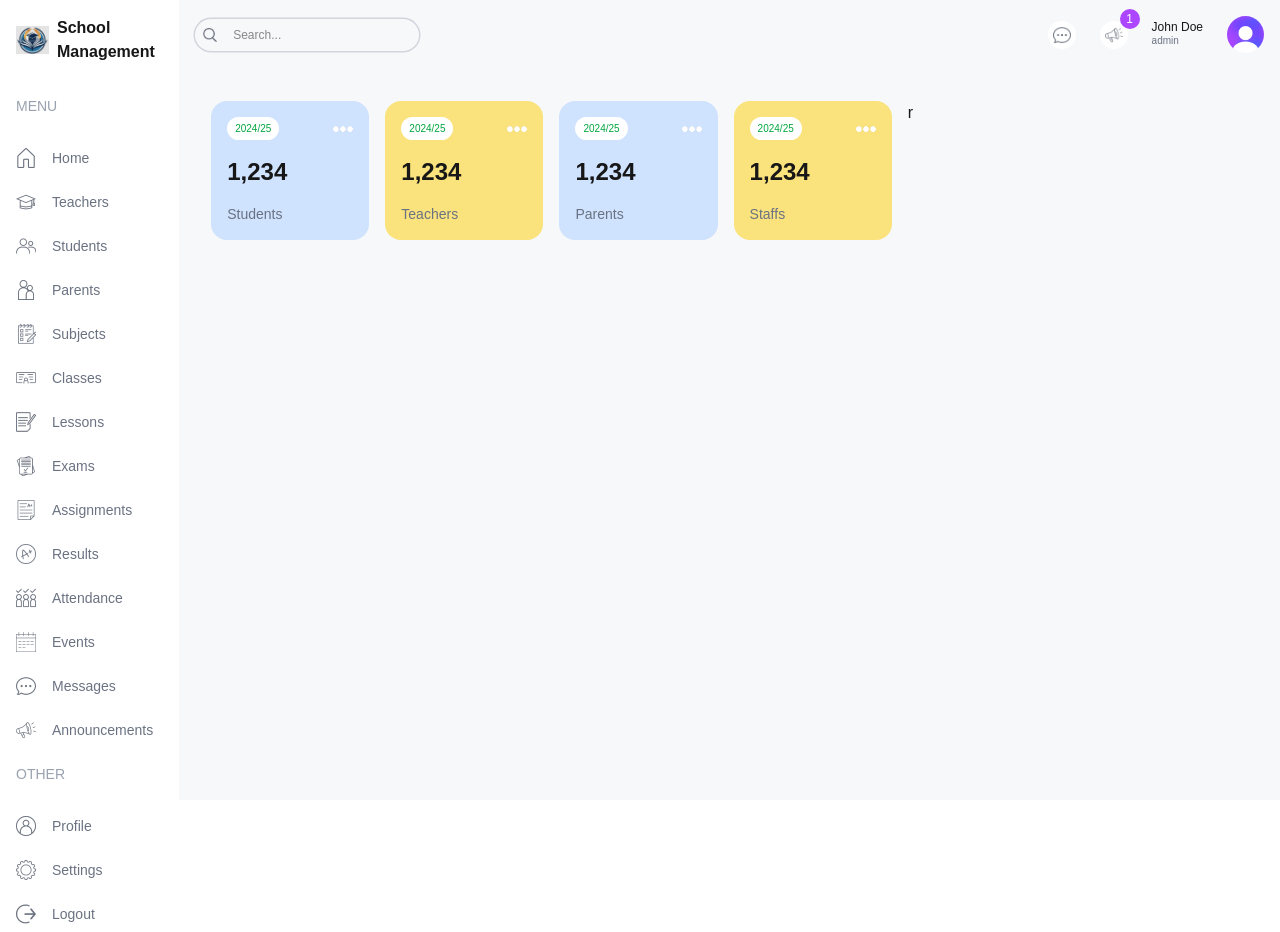
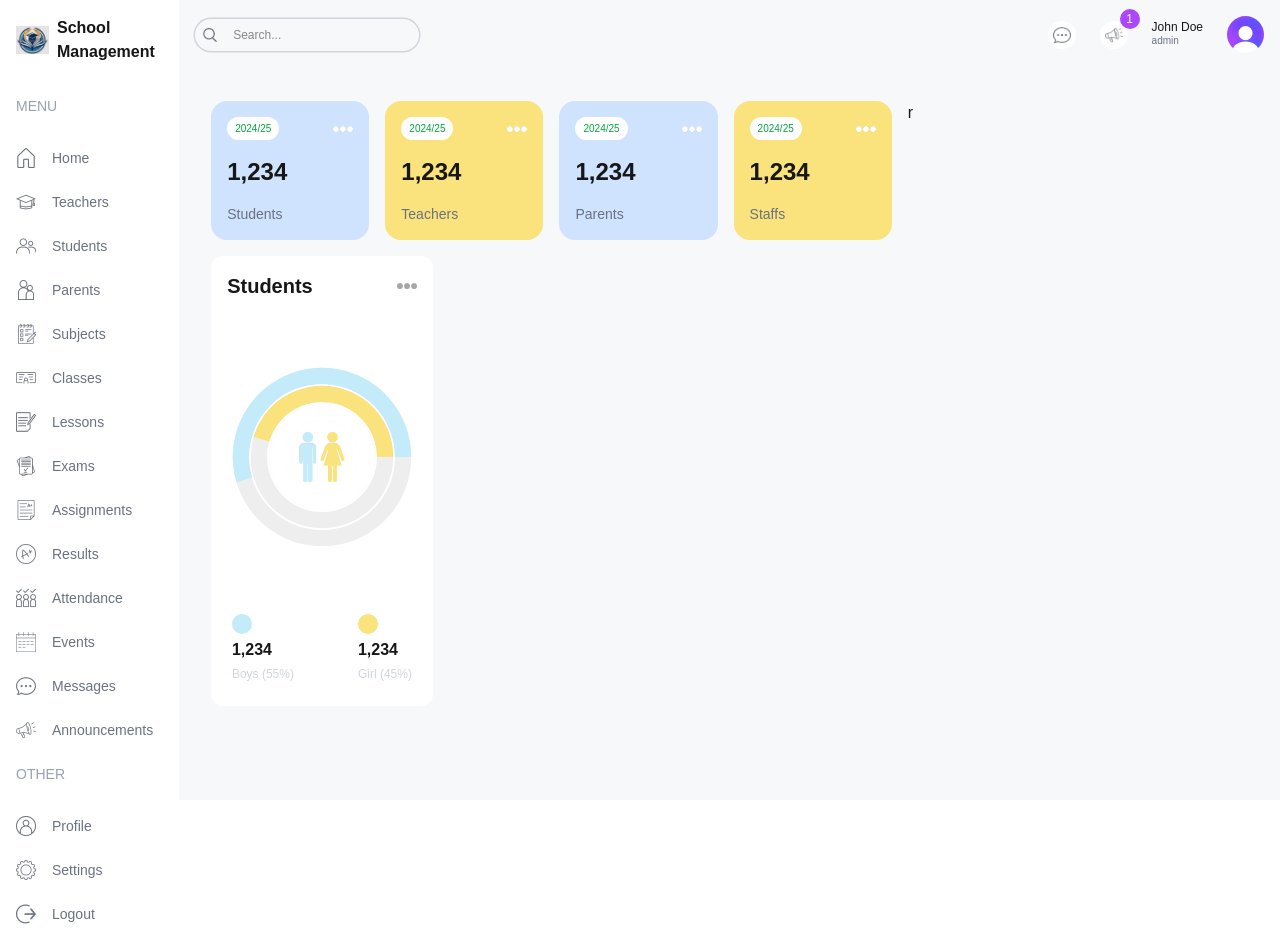
Before and after one commit to AKLIGO/Dashbord_sudent_Next_Js, a Next.js app: page /dashboard/admin in a window 1280 px wide. Built offline with nearby package versions, Linux system fonts and the light colour scheme.

Commit message:
mise en place du component countChart

```diff
--- a/app/dashboard/admin/page.tsx
+++ b/app/dashboard/admin/page.tsx
@@ -1,18 +1,38 @@
+"use client"
+
+import CountChart from "@/components/CountChart";
 import UserCard from "@/components/UserCard";
 
 const admin = () => {
     return (
         <div className="p-4 flex gap-4 flex-col md:flex-row">
             {/*left side  */}
-            <div className="w-full lg:w-2/3 ">
+            <div className="w-full lg:w-2/3 flex flex-col">
                 {/*User Card  */}
-                <div className="flex gap-4 justify-between">
+                <div className="flex gap-4 justify-between flex-wrap">
                     <UserCard type="student" />
                     <UserCard type="teacher" />
                     <UserCard type="parent" />
                     <UserCard type="Staff" />
 
                 </div>
+                {/*MIDDLE CHARTS*/}
+
+                <div className="flex gap-4 flex-col lg:flex-row my-4">
+                    {/* STUDENT STATS */}
+                    <div className="w-full lg:w-1/3 h-[450px]">
+                        <CountChart />
+                    </div>
+
+                    {/* ATTENDANCE CHART */}
+                    <div className="w-full lg:w-2/3 h-[450px]"></div>
+
+                </div>
+
+                {/* BOTTOM CHARTS */}
+                <div className=""></div>
+
+
             </div>
             {/*right side  */}
             <div className="w-full lg:w-1/3 ">r</div>
--- /dev/null
+++ b/components/CountChart.tsx
@@ -0,0 +1,82 @@
+import Image from 'next/image';
+import { RadialBarChart, RadialBar, Legend, Tooltip, ResponsiveContainer } from 'recharts';
+// import { RechartsDevtools } from '@recharts/devtools';
+
+// #region Sample data
+const data = [
+    {
+        name: 'Total',
+        count: 110,
+        fill: 'white',
+    },
+    {
+        name: 'Boys',
+        count: 50,
+        fill: '#FAE27C',
+    },
+    {
+        name: 'Girl',
+        count: 60,
+        fill: '#C3EBFA',
+    },
+];
+
+// #endregion
+const style = {
+    top: '50%',
+    right: 0,
+    transform: 'translate(0, -50%)',
+    lineHeight: '24px',
+};
+
+
+const CountChart = () => {
+    return (
+        <div className='bg-white rounded-xl w-full h-full p-4'>
+            {/*Title*/}
+            <div className='flex justify-between items-center'>
+                <h1 className="text-xl font-semibold">Students</h1>
+                <Image src="/moreDark.png" alt="more" width={20} height={20} />
+            </div>
+            {/*CHART*/}
+            <div className='relative w-full h-[75%]'>
+                <ResponsiveContainer width="100%" height="100%">
+                    <RadialBarChart
+                        cx="50%" cy="50%" innerRadius="40%" outerRadius="100%"
+                        barSize={32} data={data}>
+                        <RadialBar
+
+                            // label={{
+                            //     position: "insideStart",
+                            //     fill: "#fff"
+                            // }}
+                            background
+
+                            dataKey="count"
+
+                        />
+                        {/* <Legend layout="vertical" verticalAlign="middle" /> */}
+                    </RadialBarChart>
+                </ResponsiveContainer>
+                <Image src="/malefemale.png" alt="chart" width={50} height={50} className='absolute top-1/2 left-1/2 -translate-x-1/2 -translate-y-1/2' />
+            </div>
+            {/*NOTTOM */}
+            <div className='flex justify-center gap-16'>
+                <div className='flex flex-col gap-1'>
+                    <div className='w-5 h-5 bg-lamaSky rounded-full' />
+                    <h1 className='font-bold'>1,234</h1>
+                    <h2 className='text-xs text-gray-300'>Boys (55%)</h2>
+                </div>
+
+                <div className='flex flex-col gap-1'>
+                    <div className='w-5 h-5 bg-lamaYellow rounded-full' />
+                    <h1 className='font-bold'>1,234</h1>
+                    <h2 className='text-xs text-gray-300'>Girl (45%)</h2>
+                </div>
+            </div>
+            {/**/}
+            <div className=''></div>
+        </div>
+    )
+}
+export default CountChart;
--- a/package.json
+++ b/package.json
@@ -11,7 +11,8 @@
   "dependencies": {
     "next": "16.2.6",
     "react": "19.2.4",
-    "react-dom": "19.2.4"
+    "react-dom": "19.2.4",
+    "recharts": "^3.8.1"
   },
   "devDependencies": {
     "@tailwindcss/postcss": "^4",
```
Also changed, not shown: 1 other file (tests, documents, lock files or other folders).
